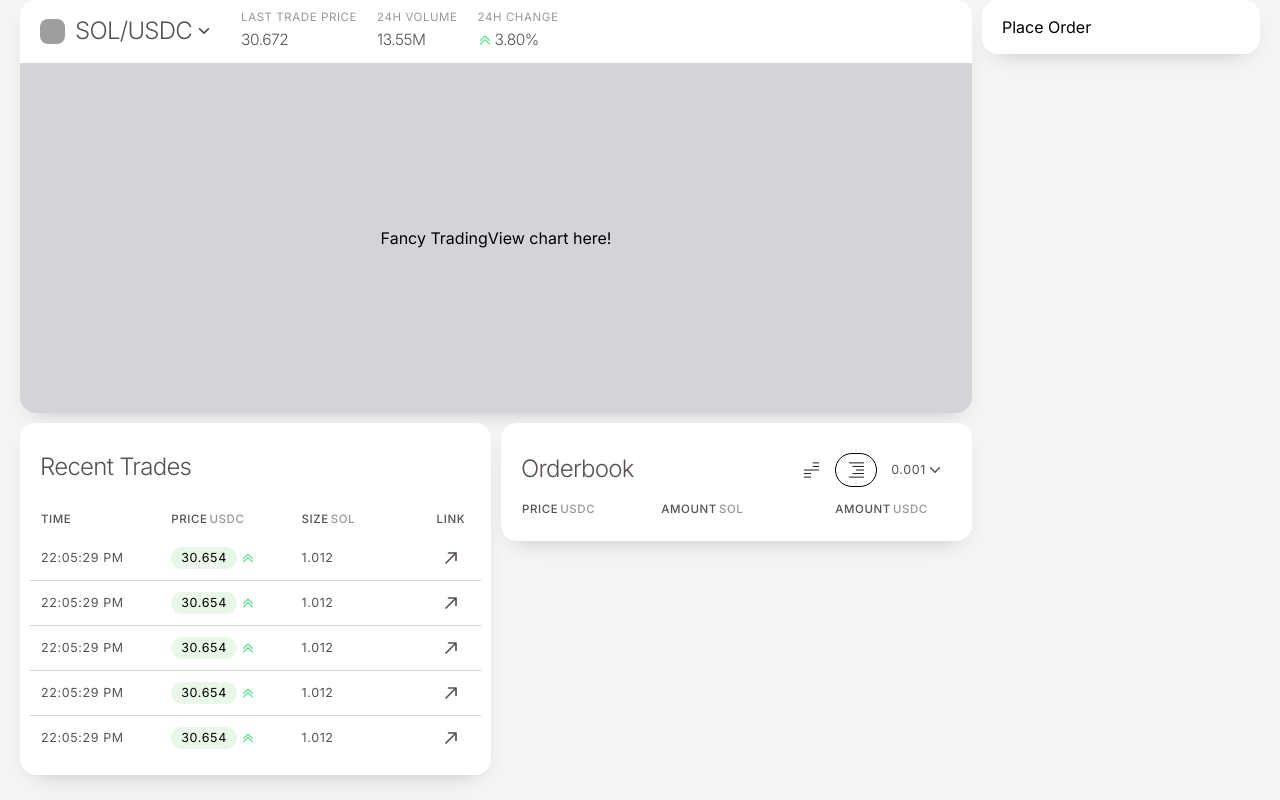
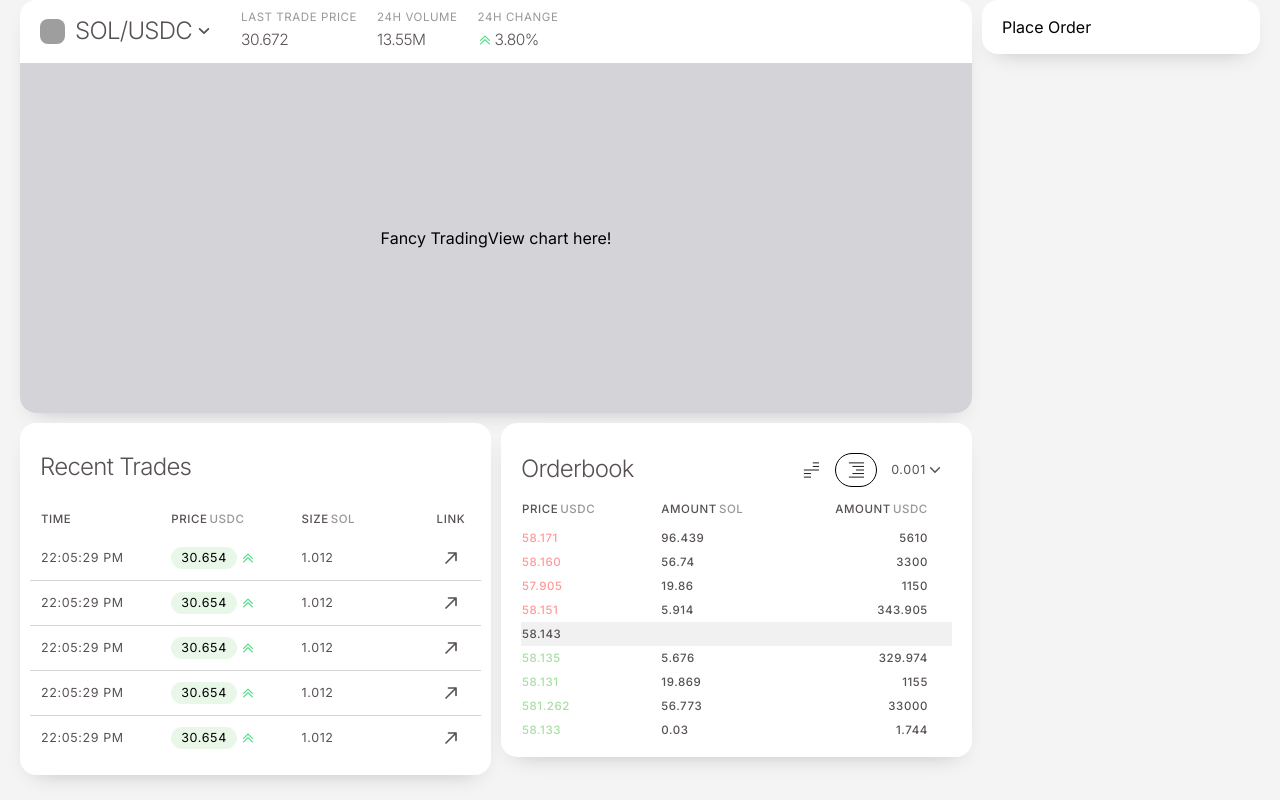
Before and after one commit to gohyun14/not-phoenix, a Next.js app: page / in a window 1280 px wide. Built offline with nearby package versions, Linux system fonts and the light colour scheme; grey boxes are pictures that could not be loaded.

Commit message:
added orderbook rows hover effect

```diff
--- a/package.json
+++ b/package.json
@@ -12,7 +12,9 @@
     "@heroicons/react": "^2.0.18",
     "@radix-ui/react-popover": "^1.0.7",
     "@radix-ui/react-select": "^2.0.0",
+    "@radix-ui/react-tooltip": "^1.0.7",
     "@t3-oss/env-nextjs": "^0.7.0",
+    "framer-motion": "^10.6.8",
     "moment": "^2.29.4",
     "next": "^13.5.4",
     "react": "18.2.0",
--- a/src/components/Orderbook/Orderbook.tsx
+++ b/src/components/Orderbook/Orderbook.tsx
@@ -1,30 +1,29 @@
 "use client";
 
-import { useState } from "react";
+import React, { useState } from "react";
+import * as Tooltip from "@radix-ui/react-tooltip";
+import { motion } from "framer-motion";
+
 import OrderbookOptions from "./OrderbookOptions";
 
 const asks = [
   {
     id: "ask-1",
-    price: "58.151",
-    amount1: "5.914",
-    amount2: "343.905",
+    amount1: 5.914,
+    amount2: 343.905,
   },
   {
     id: "ask-2",
-    price: 58.156,
     amount1: 19.86,
     amount2: 1150,
   },
   {
     id: "ask-3",
-    price: 58.16,
     amount1: 56.74,
     amount2: 3300,
   },
   {
     id: "ask-4",
-    price: 58.171,
     amount1: 96.439,
     amount2: 5610,
   },
@@ -33,25 +32,21 @@ const asks = [
 const bids = [
   {
     id: "bid-1",
-    price: 58.135,
     amount1: 5.676,
     amount2: 329.974,
   },
   {
     id: "bid-2",
-    price: 58.13,
     amount1: 19.869,
     amount2: 1155,
   },
   {
     id: "bid-3",
-    price: 58.126,
     amount1: 56.773,
     amount2: 33000,
   },
   {
     id: "bid-4",
-    price: 58.124,
     amount1: 0.03,
     amount2: 1.744,
   },
@@ -82,6 +77,19 @@ export default function Orderbook() {
 }
 
 function OrderTable() {
+  const [askHoverRowIndex, setAskHoverRowIndex] = useState<number | undefined>(
+    undefined,
+  );
+  const [bidHoverRowIndex, setBidHoverRowIndex] = useState<number | undefined>(
+    undefined,
+  );
+
+  const price = (
+    (asks[0]!.amount2 / asks[0]!.amount1 +
+      bids[0]!.amount2 / bids[0]!.amount1) /
+    2
+  ).toFixed(3);
+
   return (
     <table className="w-full px-[20px] py-[15px]">
       <thead>
@@ -98,20 +106,116 @@ function OrderTable() {
         </tr>
       </thead>
 
-      <tbody className="mb-[15px] flex flex-col overflow-y-auto px-[10px]">
-        {/* {trades.map((trade, index) => (
-          <TradeRow key={index} trade={trade} />
-        ))} */}
+      <tbody className="mb-[15px] flex flex-col overflow-y-auto px-[20px]">
+        {[...asks].reverse().map((ask, index) => (
+          <AskRow
+            key={index}
+            index={index}
+            ask={ask}
+            askHoverRowIndex={askHoverRowIndex}
+            setAskHoverRowIndex={setAskHoverRowIndex}
+          />
+        ))}
+        <tr className="flex flex-row items-center gap-x-[10px] bg-[#f1f1f1] py-[5px] text-left">
+          <th className="text-[11.5px] font-[500] uppercase leading-[12px] tracking-[0.05em] text-[#575151]">
+            {price}
+          </th>
+        </tr>
+        {bids.map((bid, index) => (
+          <BidRow
+            key={index}
+            index={index}
+            bid={bid}
+            bidHoverRowIndex={bidHoverRowIndex}
+            setBidHoverRowIndex={setBidHoverRowIndex}
+          />
+        ))}
       </tbody>
     </table>
   );
 }
 
-// figure out how to make this work
-function AskRow() {
-  return <tr>Askrow</tr>;
+function AskRow({
+  index,
+  ask,
+  askHoverRowIndex,
+  setAskHoverRowIndex,
+}: {
+  index: number;
+  ask: { id: string; amount1: number; amount2: number };
+  askHoverRowIndex: number | undefined;
+  setAskHoverRowIndex: React.Dispatch<React.SetStateAction<number | undefined>>;
+}) {
+  const handleHoverStart = () => {
+    setAskHoverRowIndex(index);
+  };
+
+  const handeHoverEnd = () => {
+    setAskHoverRowIndex(undefined);
+  };
+
+  return (
+    <motion.tr
+      onHoverStart={handleHoverStart}
+      onHoverEnd={handeHoverEnd}
+      data-hovered={
+        askHoverRowIndex !== undefined && index >= askHoverRowIndex
+          ? true
+          : null
+      }
+      className="group flex flex-row items-center gap-x-[10px] py-[5px] text-left data-[hovered]:bg-[#f1f1f1]"
+    >
+      <th className="basis-[30%] text-[11.5px] font-[500] uppercase leading-[12px] tracking-[0.05em] text-[#ff9a9a]">
+        {(ask.amount2 / ask.amount1).toFixed(3)}
+      </th>
+      <th className="basis-[30%] text-[11.5px] font-[500] uppercase leading-[12px] tracking-[0.05em] text-[#575151]">
+        {ask.amount1}
+      </th>
+      <th className="basis-[30%] text-right text-[11.5px] font-[500] uppercase leading-[12px] tracking-[0.05em] text-[#575151]">
+        {ask.amount2}
+      </th>
+    </motion.tr>
+  );
 }
 
-function BidRow() {
-  return <tr>Bidrow</tr>;
+function BidRow({
+  index,
+  bid,
+  bidHoverRowIndex,
+  setBidHoverRowIndex,
+}: {
+  index: number;
+  bid: { id: string; amount1: number; amount2: number };
+  bidHoverRowIndex: number | undefined;
+  setBidHoverRowIndex: React.Dispatch<React.SetStateAction<number | undefined>>;
+}) {
+  const handleHoverStart = () => {
+    setBidHoverRowIndex(index);
+  };
+
+  const handeHoverEnd = () => {
+    setBidHoverRowIndex(undefined);
+  };
+  return (
+    <motion.tr
+      onHoverStart={handleHoverStart}
+      onHoverEnd={handeHoverEnd}
+      data-hovered={
+        bidHoverRowIndex !== undefined && index <= bidHoverRowIndex
+          ? true
+          : null
+      }
+      className="group flex flex-row items-center gap-x-[10px] py-[5px] text-left data-[hovered]:bg-[#f1f1f1]"
+    >
+      <th className="basis-[30%] text-[11.5px] font-[500] uppercase leading-[12px] tracking-[0.05em] text-[#a8dea3]">
+        {(bid.amount2 / bid.amount1).toFixed(3)}
+      </th>
+      <th className="basis-[30%] text-[11.5px] font-[500] uppercase leading-[12px] tracking-[0.05em] text-[#575151]">
+        {bid.amount1}
+      </th>
+      <th className="basis-[30%] text-right text-[11.5px] font-[500] uppercase leading-[12px] tracking-[0.05em] text-[#575151]">
+        {bid.amount2}
+      </th>
+    </motion.tr>
+  );
 }
```
Also changed, not shown: 1 other file (tests, documents, lock files or other folders).
